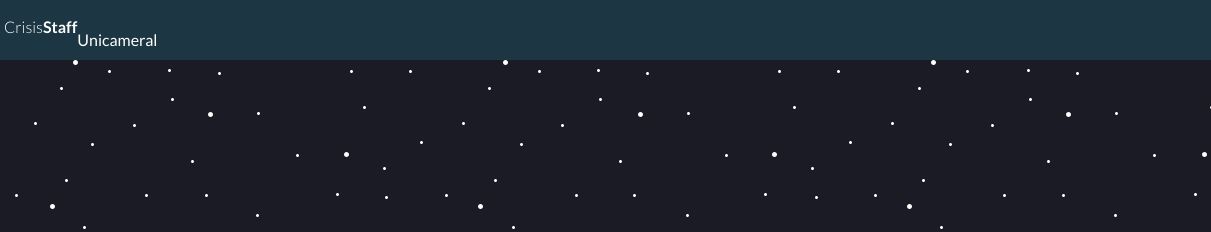
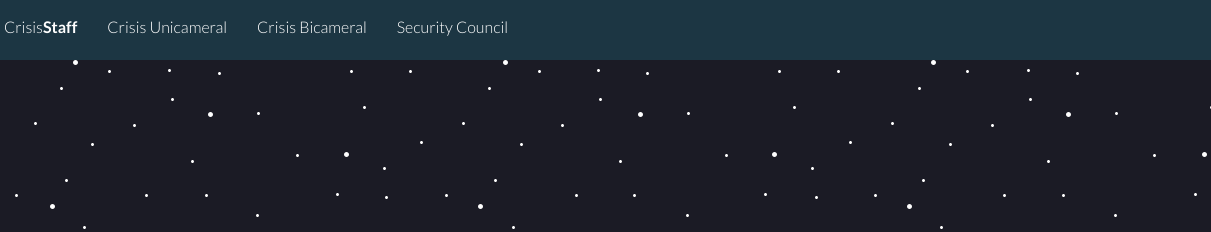
Before and after one commit to luismabr1/React-crisis, a React app: page / in a window 1280 px wide. Shown: the top 232 px of the page, 69-1280 px from the left. Built offline with nearby package versions, Linux system fonts and the light colour scheme.

Commit message:
modificacion de barra de navegacion con las opciones que se necesitan y un formato uniforme

```diff
--- a/src/components/Navbar.js
+++ b/src/components/Navbar.js
@@ -9,17 +9,29 @@ class Navbar extends React.Component {
     return (
       <div className="Navbar">
         <div className="container-fluid">
+        <div className="Navbar__brand">
           <Link className="Navbar__brand" to="/">
             <img className="Navbar__brand-logo" src={logo} alt="Logo" />
             <span className="font-weight-light">Crisis</span>
             <span className="font-weight-bold">Staff</span>
           </Link>
+          <Link  to="/">
+              <span className="font-weight-light Navbar__items">
+                Crisis Unicameral
+              </span>
+          </Link>
+          <Link  to="/">
+              <span className="font-weight-light Navbar__items">
+                Crisis Bicameral
+              </span>
+          </Link>
+          <Link  to="/">
+              <span className="font-weight-light Navbar__items">
+                Security Council
+              </span>
+            </Link>
 
-          <Link className="Navbar__brand" to="/">
-            <span>
-              Unicameral
-            </span>
-          </Link>
+            </div>
         </div>
       </div>
     );
--- a/src/components/styles/Navbar.css
+++ b/src/components/styles/Navbar.css
@@ -19,3 +19,14 @@
   margin-right: 0.5rem;
   width: 50px;
 }
+
+.Navbar__items{
+  padding-left: 30px;
+  color: #ffffff;
+  text-decoration: none;
+}
+
+.Navbar__items:hover {
+  color: #ffffff;
+  text-decoration: none;
+}
```
